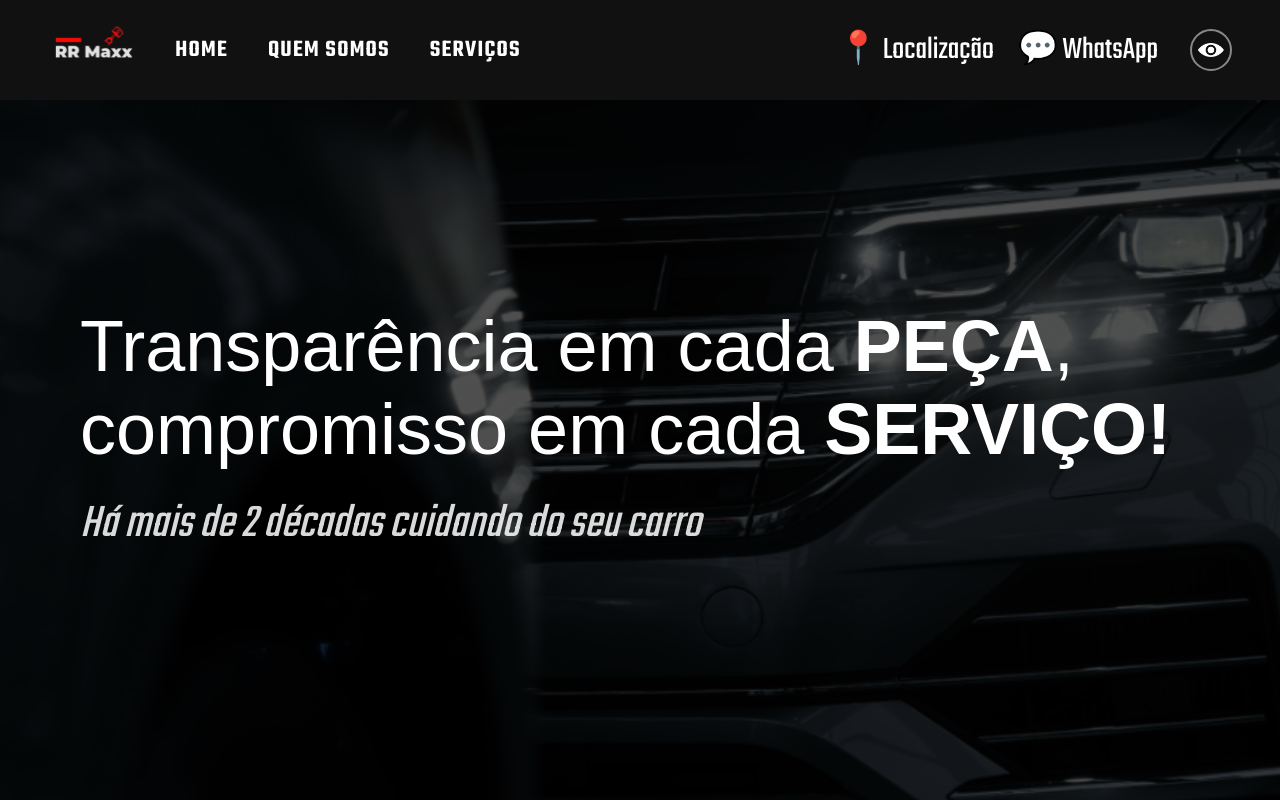
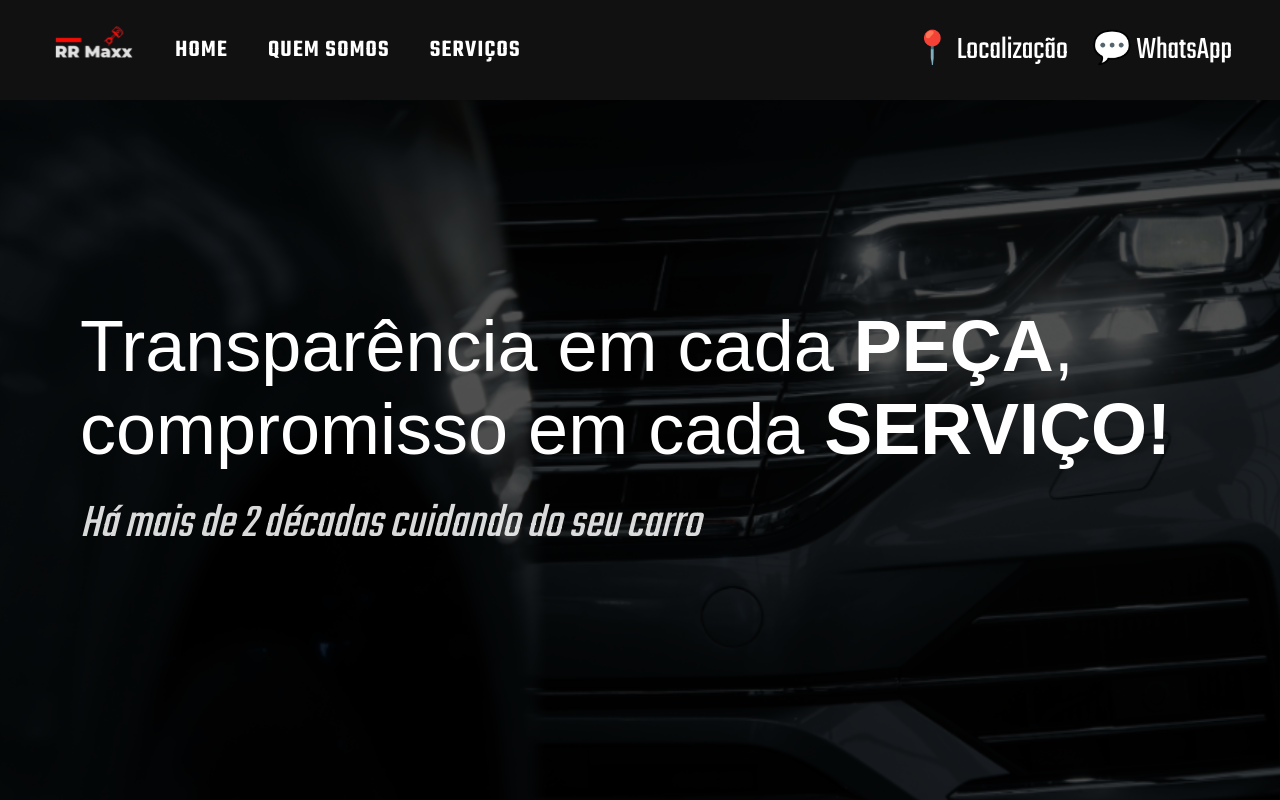
Before and after one commit to grupo-PI-09/site-institucional, a React (Vite) app: page / in a window 1280 px wide. Shown: the top 800 px of the page. Built offline with nearby package versions, Linux system fonts and the light colour scheme.

Commit message:
Acessibilidade

```diff
--- a/src/App.jsx
+++ b/src/App.jsx
@@ -1,4 +1,4 @@
-import React from 'react';
+import React, { useEffect } from 'react';
 import Header from './components/Header';
 import Hero from './components/Hero';
 import Valores from './components/Valores';
@@ -10,8 +10,60 @@ import Footer from './components/Footer';
 import './style/style.css';
 
 export default function App() {
+  useEffect(() => {
+    function ajustarTamanhoVLibras() {
+      const tentativa = setInterval(() => {
+        const host = document.getElementById('vlibras-access-wrapper')
+        if (host && host.shadowRoot) {
+          clearInterval(tentativa)
+
+          if (!host.shadowRoot.getElementById('vlibras-tamanho-custom')) {
+            const style = document.createElement('style')
+            style.id = 'vlibras-tamanho-custom'
+            style.textContent = `
+              #vlibras-button {
+                width: 80px !important;
+                height: 80px !important;
+              }
+              #vlibras-button img {
+                width: 100% !important;
+                height: 100% !important;
+              }
+            `
+            host.shadowRoot.appendChild(style)
+          }
+        }
+      }, 300)
+    }
+
+    function iniciarWidget() {
+      new window.VLibras.Widget('https://vlibras.gov.br/app')
+      ajustarTamanhoVLibras()
+    }
+
+    if (window.VLibras) {
+      iniciarWidget()
+      return
+    }
+
+    if (document.querySelector('script[src*="vlibras-plugin.js"]')) {
+      return
+    }
+
+    const script = document.createElement('script')
+    script.src = 'https://vlibras.gov.br/app/vlibras-plugin.js'
+    script.onload = iniciarWidget
+    document.body.appendChild(script)
+  }, [])
+
   return (
     <>
+      <div vw="true" className="enabled">
+        <div vw-access-button="true" className="active"></div>
+        <div vw-plugin-wrapper="true">
+          <div className="vw-plugin-top-wrapper"></div>
+        </div>
+      </div>
       <Header />
       <Hero />
       <Valores />
--- a/src/components/Header.jsx
+++ b/src/components/Header.jsx
@@ -1,29 +1,8 @@
-import React, { useState, useEffect } from 'react';
+import React, { useState } from 'react';
 import logo from '../assets/Logo.svg';
-import acessibilidade from '../assets/image-acessibility.png';
 
 export default function Header() {
   const [menuOpen, setMenuOpen] = useState(false);
-  const [daltonico, setDaltonico] = useState(
-    () => localStorage.getItem('daltonico') === 'true'
-  );
-
-  useEffect(() => {
-    if (localStorage.getItem('daltonico') === 'true') {
-      document.body.classList.add('daltonico')
-    }
-  }, [])
-
-  function toggleDaltonico() {
-    const novo = !daltonico
-    setDaltonico(novo)
-    localStorage.setItem('daltonico', novo)
-    if (novo) {
-      document.body.classList.add('daltonico')
-    } else {
-      document.body.classList.remove('daltonico')
-    }
-  }
 
   return (
     <header className="header">
@@ -45,14 +24,6 @@ export default function Header() {
           <a href="https://wa.me/5511987644323" target="_blank" rel="noreferrer">💬 WhatsApp</a>
         </div>
 
-        <button
-          className={`nav__acessibilidade ${daltonico ? 'ativo' : ''}`}
-          onClick={toggleDaltonico}
-          title="Modo daltônico"
-        >
-          <img src={acessibilidade} alt="Acessibilidade" />
-        </button>
-
         <button className="nav__hamburger" onClick={() => setMenuOpen(!menuOpen)}>
           {menuOpen ? '✕' : '☰'}
         </button>
--- a/src/style/style.css
+++ b/src/style/style.css
@@ -646,64 +646,3 @@ ul {
     text-align: center;
   }
 }
-
-/* =================== ACESSIBILIDADE - DALTONISMO =================== */
-.nav__acessibilidade {
-  background: none;
-  border: 2px solid rgba(255, 255, 255, 0.5);
-  border-radius: 50%;
-  width: 42px;
-  height: 42px;
-  cursor: pointer;
-  display: flex;
-  align-items: center;
-  justify-content: center;
-  transition: background 0.3s;
-  flex-shrink: 0;
-  padding: 6px;
-}
-
-.nav__acessibilidade img {
-  width: 100%;
-  height: 100%;
-  object-fit: contain;
-}
-
-.nav__acessibilidade:hover {
-  background: rgba(255, 255, 255, 0.2);
-}
-
-.nav__acessibilidade.ativo {
-  background: #0072B2;
-  border-color: white;
-}
-
-body.daltonico {
-  --vermelho: #0072B2;
-}
-
-body.daltonico .nav__links a:hover,
-body.daltonico .nav__contact a:hover,
-body.daltonico .footer__info a:hover {
-  color: #0072B2;
-}
-
-body.daltonico .servicos__list li {
-  background: #0072B2;
-}
-
-body.daltonico .btn--primary {
-  background: #0072B2;
-}
-
-body.daltonico .btn--dark {
-  background: #0072B2;
-}
-
-body.daltonico .valor-card {
-  background: #1a3a4a;
-}
-
-body.daltonico .faq__pergunta {
-  color: #0072B2;
-}
```
